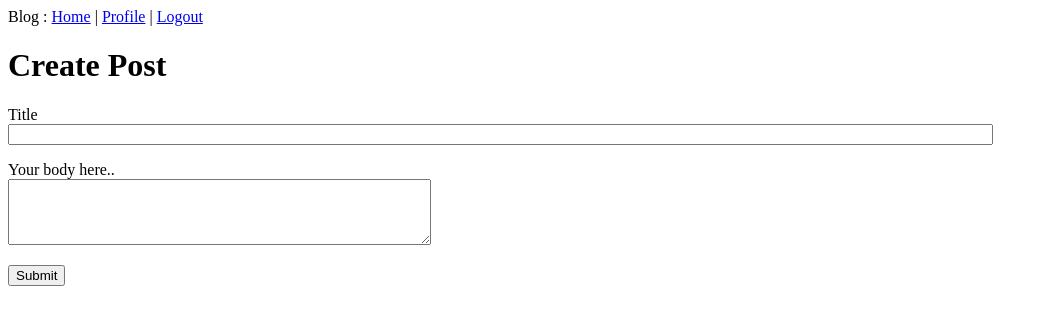
After one commit to iqtwkl/flask-blog, a Flask app: page /new_post in a window 1280 px wide. The commit adds this page. Shown: the top 325 px of the page, without its empty margins (0-1048 px from the left). Run offline with Flask 2, Linux system fonts and the light colour scheme; the visitor is signed in with stand-in values (Sample User, id 1); data comes from the database, SQL or seed files in the repository; parts of the project's set-up code (start-up, migrations or seed data) failed here and were passed over.

Commit message:
init(post): input post

```diff
--- a/app/__init__.py
+++ b/app/__init__.py
@@ -4,7 +4,7 @@ from flask_sqlalchemy import SQLAlchemy
 from flask_migrate import Migrate
 from flask_login import LoginManager
 from logging.handlers import RotatingFileHandler
-import os
+import os, logging
 
 app = Flask(__name__)
 app.config.from_object(Config)
--- /dev/null
+++ b/app/forms/post.py
@@ -0,0 +1,8 @@
+from flask_wtf import FlaskForm
+from wtforms import TextAreaField, StringField, SubmitField
+from wtforms.validators import DataRequired, Length
+
+class Post(FlaskForm):
+    title = StringField('Title', validators=[DataRequired(), Length(min=1, max=120)])
+    body = TextAreaField('Your body here.. ', validators=[DataRequired(), Length(min=1, max=255)])
+    submit = SubmitField('Submit')
--- a/app/models/user.py
+++ b/app/models/user.py
@@ -4,6 +4,7 @@ from flask_login import UserMixin
 from app import login
 from hashlib import md5
 from datetime import datetime
+from app.models.post import Post
 
 @login.user_loader
 def load_user(id):
@@ -16,6 +17,7 @@ class User(UserMixin, db.Model):
     password = db.Column(db.String(120))
     about_me = db.Column(db.String(160))
     last_seen = db.Column(db.DateTime, default=datetime.utcnow)
+    posts = db.relationship('Post', backref='author', lazy='dynamic')
 
     def __repr__(self):
         return '<User {}>'.format(self.username)
@@ -37,3 +39,6 @@ class User(UserMixin, db.Model):
     def avatar(self, size):
         digest = md5(self.email.lower().encode('utf-8')).hexdigest()
         return 'https://www.gravatar.com/avatar/{}?d=identicon&s={}'.format(digest, size)
+
+    def own_post(self):
+        return Post.query.filter_by(user_id=self.id)
--- a/app/routes.py
+++ b/app/routes.py
@@ -1,10 +1,12 @@
 from app import app, db
 from flask import render_template, flash, url_for, redirect, request
-from .forms.login import Login as LoginForm
-from .forms.registration import Registration as RegistrationForm
-from .forms.edit_user import EditProfile as EditProfileForm
+from app.forms.login import Login as LoginForm
+from app.forms.registration import Registration as RegistrationForm
+from app.forms.edit_user import EditProfile as EditProfileForm
+from app.forms.post import Post as PostForm
 from flask_login import current_user, login_user, logout_user, login_required
 from app.models.user import User
+from app.models.post import Post
 from datetime import datetime
 
 @app.before_request
@@ -17,8 +19,8 @@ def before_request():
 @app.route('/index')
 @login_required
 def index():
-    user = {'name': 'World'}
-    return render_template('index.html', title='Index', user=user)
+    posts = current_user.own_post()
+    return render_template('index.html', title='Index', posts=posts)
 
 @app.route('/login', methods=['GET', 'POST'])
 def login():
@@ -78,3 +80,16 @@ def edit_profile():
         form.username.data = current_user.username
         form.about_me.data = current_user.about_me
     return render_template('edit_profile.html', title='Edit Profile', form=form)
+
+@app.route('/new_post', methods=['GET', 'POST'])
+@login_required
+def new_post():
+    form = PostForm()
+    if form.validate_on_submit():
+        post = Post(title=form.title.data, body=form.body.data, author=current_user)
+        if post.add():
+            flash('post added')
+        else:
+            flash('Sorry something went wrong')
+        return redirect(url_for('index'))
+    return render_template("new_post.html", title="Add New Post", form=form)
--- /dev/null
+++ b/app/templates/new_post.html
@@ -0,0 +1,23 @@
+{% extends "base.html" %}
+
+{% block content %}
+    <h1>Create Post</h1>
+    <form action="" method="post">
+        {{ form.hidden_tag() }}
+        <p>
+            {{ form.title.label }}<br>
+            {{ form.title(size=120) }}<br>
+            {% for error in form.title.errors %}
+            <span style="color: #ff0102;">[{{ error }}]</span>
+            {% endfor %}
+        </p>
+        <p>
+            {{ form.body.label }}<br>
+            {{ form.body(cols=50, rows=4) }}<br>
+            {% for error in form.body.errors %}
+            <span style="color: #ff0102;">[{{ error }}]</span>
+            {% endfor %}
+        </p>
+        <p>{{ form.submit() }}</p>
+    </form>
+{% endblock %}
```
Also changed, not shown: app/models/post.py (+10 -1 lines), app/templates/index.html (+7 -0 lines), migrations/versions/9581444ab0a8_edit_post_at_body_and_add_title.py (added, +28 -0 lines), 1 other file.
